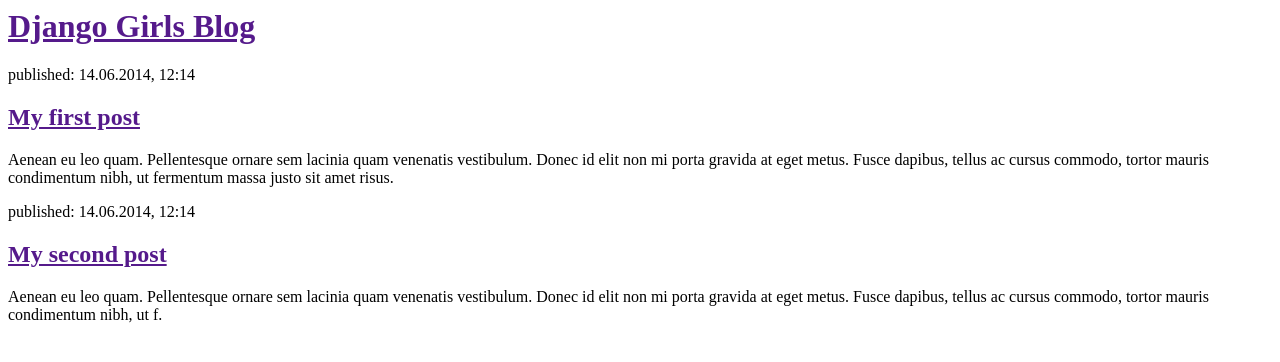
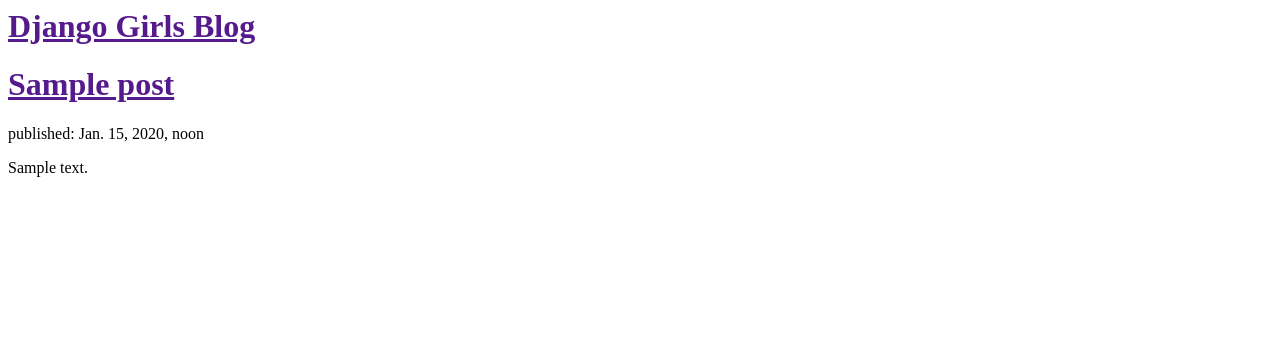
Before and after one commit to Alexandru9508/my-first-blog, a Django app: template blog/templates/blog/post_list.html in a window 1280 px wide. Shown: the top 362 px of the page. Run offline with Django 3.2, Linux system fonts and the light colour scheme; the template is opened without the code that fills it: values that come from a table or form of the project are taken from there, others are empty; tables that the repository leaves empty hold one stand-in row (values such as "Sample post").

Commit message:
modified templates to display posts form database

```diff
--- a/blog/templates/blog/post_list.html
+++ b/blog/templates/blog/post_list.html
@@ -6,17 +6,14 @@
         <div>
             <h1><a href="">Django Girls Blog</a></h1>
         </div>
+       {% for post in posts %}
+    <div>
 
-        <div>
-            <p>published: 14.06.2014, 12:14</p>
-            <h2><a href="">My first post</a></h2>
-            <p>Aenean eu leo quam. Pellentesque ornare sem lacinia quam venenatis vestibulum. Donec id elit non mi porta gravida at eget metus. Fusce dapibus, tellus ac cursus commodo, tortor mauris condimentum nibh, ut fermentum massa justo sit amet risus.</p>
-        </div>
+        <h1><a href="">{{ post.title }}</a></h1>
+        <p>published: {{ post.published_date }}</p>
+        <p>{{ post.text|linebreaksbr }}</p>
+    </div>
+{% endfor %}
 
-        <div>
-            <p>published: 14.06.2014, 12:14</p>
-            <h2><a href="">My second post</a></h2>
-            <p>Aenean eu leo quam. Pellentesque ornare sem lacinia quam venenatis vestibulum. Donec id elit non mi porta gravida at eget metus. Fusce dapibus, tellus ac cursus commodo, tortor mauris condimentum nibh, ut f.</p>
-        </div>
     </body>
 </html>
--- a/mysite/settings.py
+++ b/mysite/settings.py
@@ -25,7 +25,7 @@
 # SECURITY WARNING: don't run with debug turned on in production!
 DEBUG = True
 
-ALLOWED_HOSTS = ['127.0.0.1', 'alexGP.pythonanywhere.com']
+ALLOWED_HOSTS = ['127.0.0.1', 'alexGP.pythonanywhere.com', 'localhost']
 
 
 # Application definition
```
Also changed, not shown: blog/views.py (+5 -2 lines).
